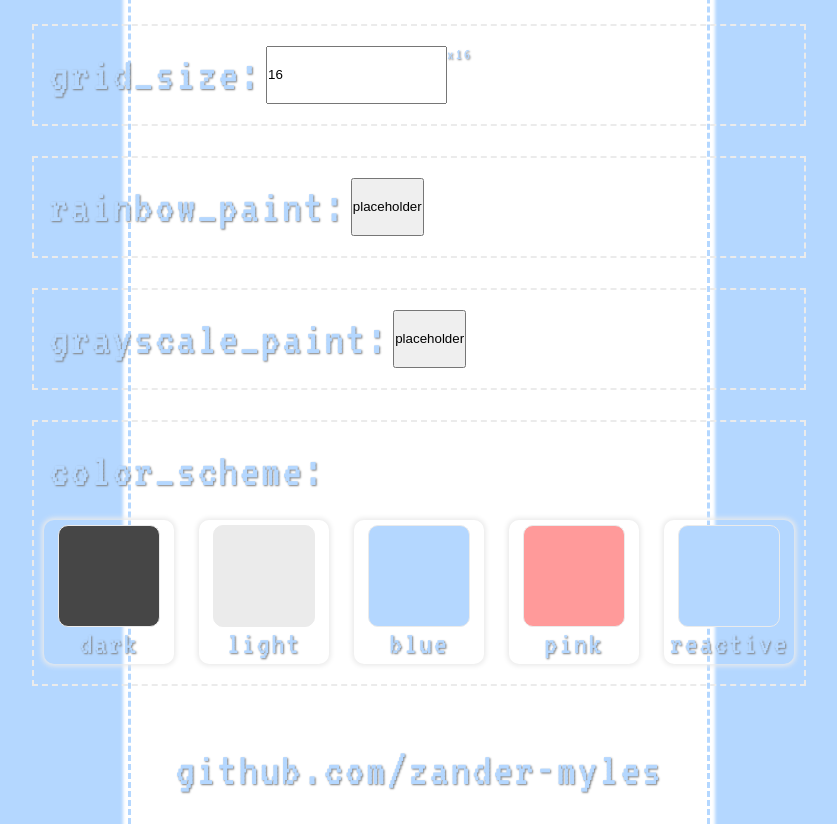
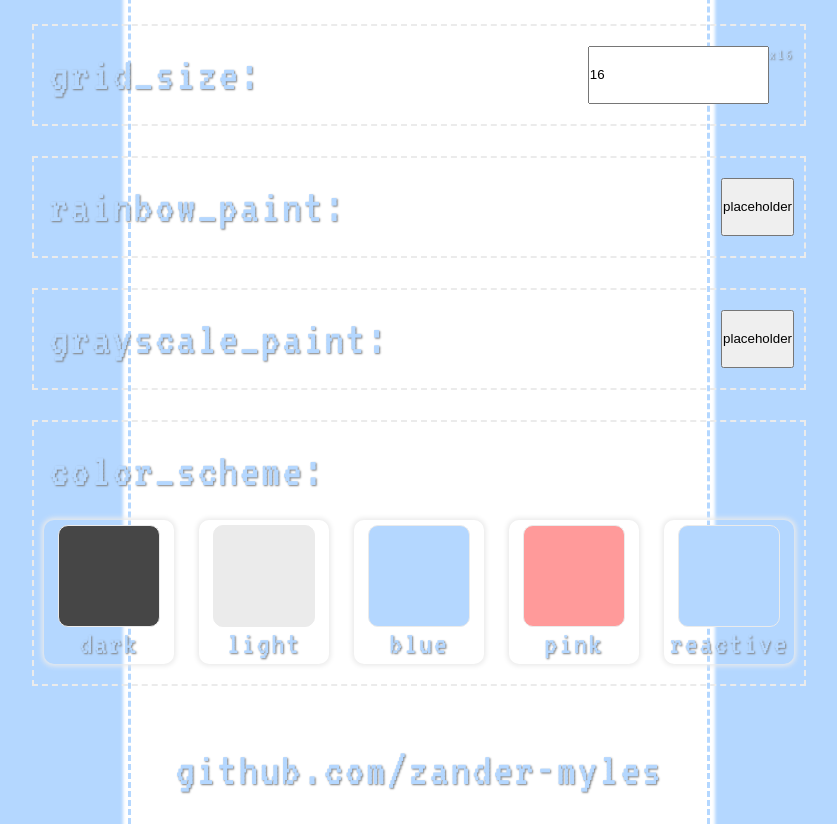
Before and after one commit to zander-myles/pixel-painter, a plain HTML site: page index.html in a window 1280 px wide. Shown: the part 814-1638 px from the top of the page, without its empty margins (221-1058 px from the left). Drawn offline with Linux system fonts and the light colour scheme.

Commit message:
Spaced out option label and buttons

```diff
--- a/css/styles.css
+++ b/css/styles.css
@@ -116,6 +116,11 @@ h2 {
     display: flex;
     border: 2px dashed #ebebeb;
     padding: 20px 10px 20px 10px;
+    justify-content: space-between;
+}
+
+.grid-size-text {
+    display: flex;
 }
 
 .option.color-schemes {
--- a/index.html
+++ b/index.html
@@ -25,8 +25,10 @@
             <h2>options</h2>
             <div class="option">
                 <p class="option-label">grid_size:</p>
-                <input class="grid-size-input" type="text" value="16">
-                <p class="size-label">x16</p>
+                <div class="grid-size-text">
+                    <input class="grid-size-input" type="text" value="16">
+                    <p class="size-label">x16</p>
+                </div>
             </div>
             <div class="option">
                 <p class="option-label">rainbow_paint:</p>
```
